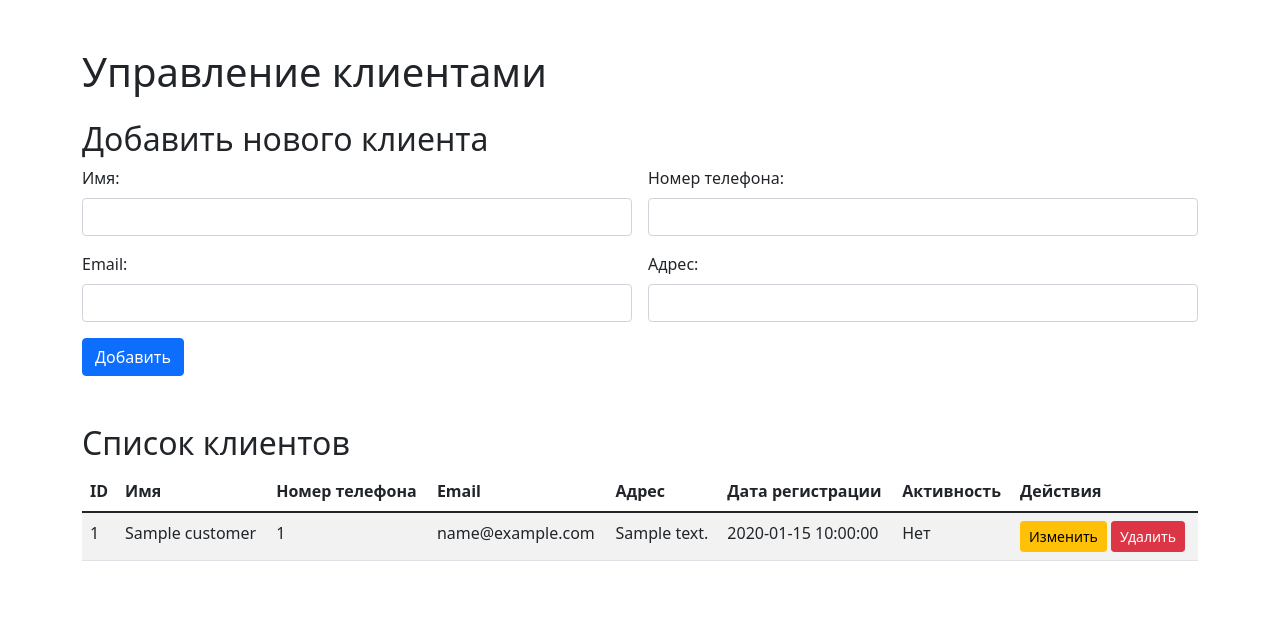
After one commit to Batyr23/FastAPI-Docker-Postgres, a FastAPI app: template templates/customers.html in a window 1280 px wide. The commit adds this page. Shown: the top 624 px of the page. Run offline with FastAPI, Linux system fonts and the light colour scheme; the template is opened without the code that fills it: most values are stand-ins (such as "Sample title", 1, 10 or a date in 2020); parts of the project's set-up code (start-up, migrations or seed data) failed here and were passed over.

Commit message:
Working state until redis

```diff
--- a/app/main.py
+++ b/app/main.py
@@ -90,3 +90,92 @@ async def get_analytics(db: Session = Depends(database.get_db)):
         "active_records": active_records,
         "creation_dates": dates
     }
+
+#---------------------------------------------------------------------------------------
+# CRUD для клиентов
+
+# Создание нового клиента
+@app.post("/customers/", response_model=schemas.CustomerOut)
+def create_customer(customer: schemas.CustomerCreate, db: Session = Depends(database.get_db)):
+    return crud.create_customer(db=db, customer=customer)
+
+# Получение списка клиентов
+@app.get("/customers/", response_model=list[schemas.CustomerOut])
+def read_customers(skip: int = 0, limit: int = 10, db: Session = Depends(database.get_db)):
+    return crud.get_customers(db, skip=skip, limit=limit)
+
+# Получение клиента по ID
+@app.get("/customers/{customer_id}", response_model=schemas.CustomerOut)
+def read_customer(customer_id: int, db: Session = Depends(database.get_db)):
+    db_customer = crud.get_customer(db=db, customer_id=customer_id)
+    if db_customer is None:
+        raise HTTPException(status_code=404, detail="Customer not found")
+    return db_customer
+
+# Обновление клиента
+@app.put("/customers/{customer_id}", response_model=schemas.CustomerOut)
+def update_customer(customer_id: int, customer: schemas.CustomerUpdate, db: Session = Depends(database.get_db)):
+    return crud.update_customer(db=db, customer_id=customer_id, customer=customer)
+
+# Удаление клиента
+@app.delete("/customers/{customer_id}", response_model=schemas.CustomerOut)
+def delete_customer(customer_id: int, db: Session = Depends(database.get_db)):
+    return crud.delete_customer(db=db, customer_id=customer_id)
+
+# ----- x-application-web interface
+
+# Отображение страницы с клиентами и форма для добавления клиента
+# Маршрут для отображения клиентов
+
+# Просмотр всех клиентов
+@app.get("/customers_view/")
+async def customers_view(request: Request, db: Session = Depends(database.get_db)):
+    customers = crud.get_customers(db)
+    return templates.TemplateResponse("customers.html", {"request": request, "customers": customers})
+
+# Добавление нового клиента
+@app.post("/add_customer/")
+async def add_customer(
+    request: Request,
+    name: str = Form(...),
+    phone_number: str = Form(...),
+    email: str = Form(None),
+    address: str = Form(None),
+    db: Session = Depends(database.get_db)
+):
+    customer_data = schemas.CustomerCreate(
+        name=name, phone_number=phone_number, email=email, address=address
+    )
+    crud.create_customer(db=db, customer=customer_data)
+    return RedirectResponse("/customers_view/", status_code=303)
+
+# Удаление клиента
+@app.post("/delete_customer/{customer_id}")
+async def delete_customer_view(customer_id: int, db: Session = Depends(database.get_db)):
+    crud.delete_customer(db=db, customer_id=customer_id)
+    return RedirectResponse("/customers_view/", status_code=303)
+
+# Форма для редактирования клиента
+@app.get("/edit_customer/{customer_id}")
+async def edit_customer_view(customer_id: int, request: Request, db: Session = Depends(database.get_db)):
+    customer = crud.get_customer(db=db, customer_id=customer_id)
+    if not customer:
+        return RedirectResponse("/customers_view/", status_code=404)
+    return templates.TemplateResponse("edit_customer.html", {"request": request, "customer": customer})
+
+# Обработка формы для редактирования клиента
+@app.post("/edit_customer/{customer_id}")
+async def update_customer_view(
+    customer_id: int,
+    request: Request,
+    name: str = Form(...),
+    phone_number: str = Form(...),
+    email: str = Form(None),
+    address: str = Form(None),
+    db: Session = Depends(database.get_db)
+):
+    customer_data = schemas.CustomerUpdate(
+        name=name, phone_number=phone_number, email=email, address=address
+    )
+    crud.update_customer(db=db, customer_id=customer_id, customer=customer_data)
+    return RedirectResponse("/customers_view/", status_code=303)
--- /dev/null
+++ b/templates/customers.html
@@ -0,0 +1,73 @@
+<!DOCTYPE html>
+<html lang="en">
+<head>
+    <meta charset="UTF-8">
+    <meta name="viewport" content="width=device-width, initial-scale=1.0">
+    <title>Управление клиентами</title>
+    <link href="https://cdn.jsdelivr.net/npm/bootstrap@5.1.3/dist/css/bootstrap.min.css" rel="stylesheet">
+</head>
+<body class="container py-5">
+    <h1 class="mb-4">Управление клиентами</h1>
+
+    <h2>Добавить нового клиента</h2>
+    <form action="/add_customer/" method="post" class="row g-3">
+        <div class="col-md-6">
+            <label for="name" class="form-label">Имя:</label>
+            <input type="text" class="form-control" id="name" name="name" required>
+        </div>
+        <div class="col-md-6">
+            <label for="phone_number" class="form-label">Номер телефона:</label>
+            <input type="text" class="form-control" id="phone_number" name="phone_number" required>
+        </div>
+        <div class="col-md-6">
+            <label for="email" class="form-label">Email:</label>
+            <input type="email" class="form-control" id="email" name="email">
+        </div>
+        <div class="col-md-6">
+            <label for="address" class="form-label">Адрес:</label>
+            <input type="text" class="form-control" id="address" name="address">
+        </div>
+        <div class="col-12">
+            <button type="submit" class="btn btn-primary">Добавить</button>
+        </div>
+    </form>
+
+    <h2 class="mt-5">Список клиентов</h2>
+    <table class="table table-striped">
+        <thead>
+            <tr>
+                <th>ID</th>
+                <th>Имя</th>
+                <th>Номер телефона</th>
+                <th>Email</th>
+                <th>Адрес</th>
+                <th>Дата регистрации</th>
+                <th>Активность</th>
+                <th>Действия</th> <!-- Добавляем колонку для кнопок действий -->
+            </tr>
+        </thead>
+        <tbody>
+            {% for customer in customers %}
+            <tr>
+                <td>{{ customer.id }}</td>
+                <td>{{ customer.name }}</td>
+                <td>{{ customer.phone_number }}</td>
+                <td>{{ customer.email or '—' }}</td>
+                <td>{{ customer.address or '—' }}</td>
+                <td>{{ customer.registration_date }}</td>
+                <td>{{ 'Да' if customer.is_active else 'Нет' }}</td>
+                <td>
+                    <!-- Кнопка для изменения клиента -->
+                    <a href="/edit_customer/{{ customer.id }}" class="btn btn-warning btn-sm">Изменить</a>
+
+                    <!-- Форма для удаления клиента -->
+                    <form action="/delete_customer/{{ customer.id }}" method="post" style="display:inline;">
+                        <button type="submit" class="btn btn-danger btn-sm">Удалить</button>
+                    </form>
+                </td>
+            </tr>
+            {% endfor %}
+        </tbody>
+    </table>
+</body>
+</html>
```
Also changed, not shown: app/crud.py (+35 -0 lines), app/models.py (+12 -0 lines), app/schemas.py (+26 -0 lines), templates/edit_customer.html (added, +38 -0 lines), templates/index.html (+5 -3 lines), README.md.
